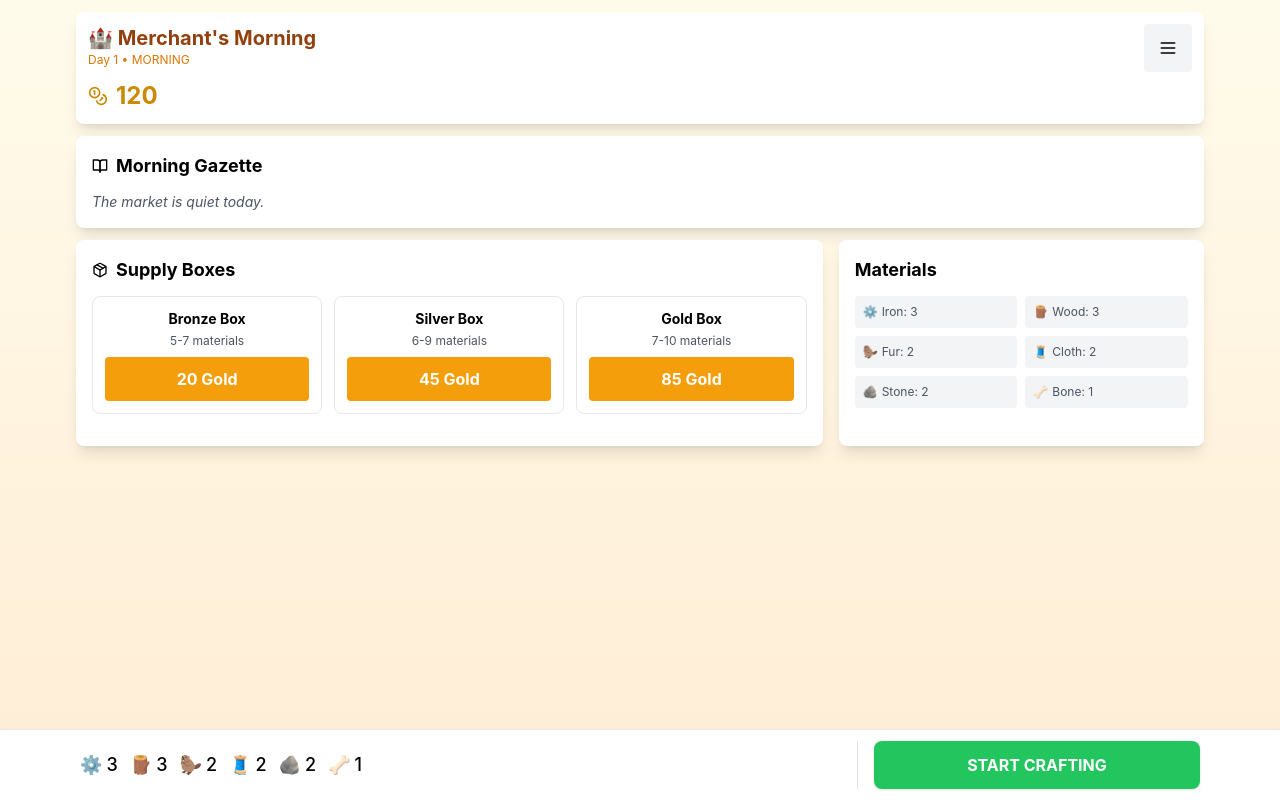
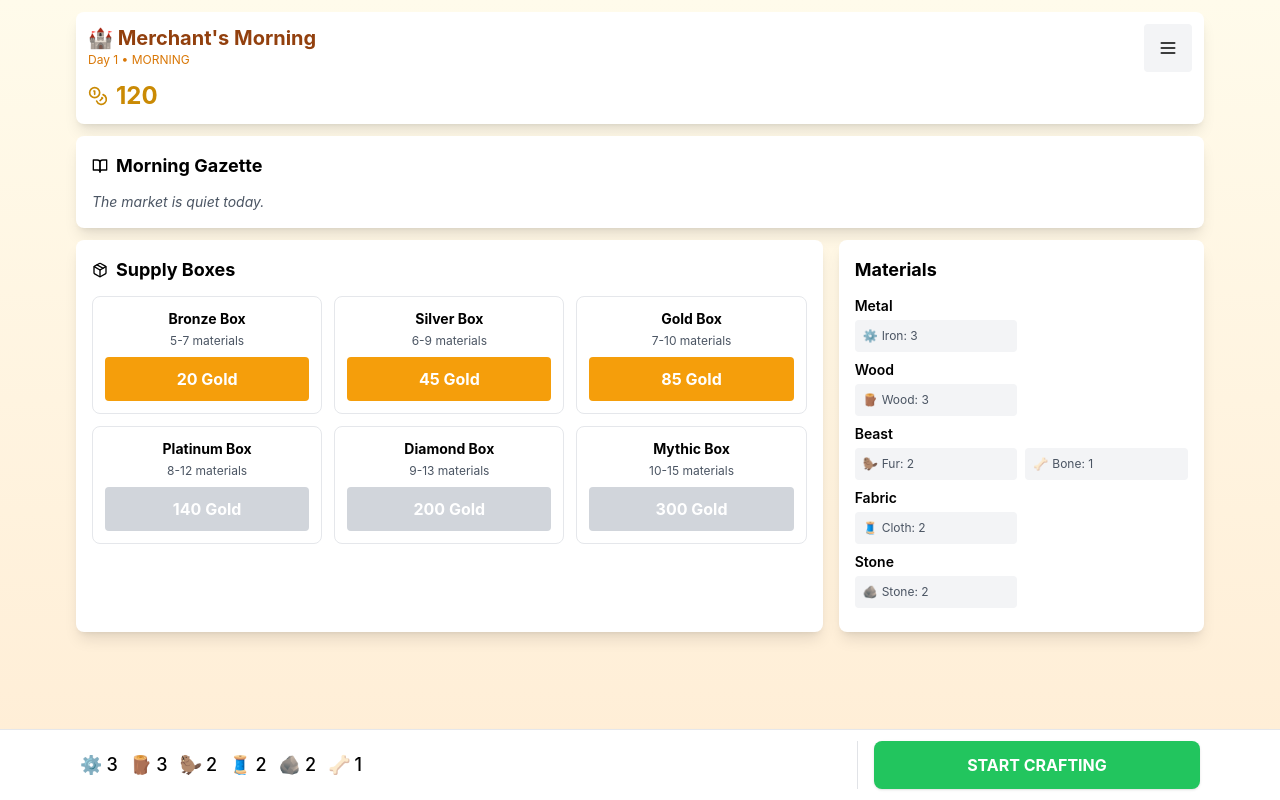
Before and after one commit to hendrism/merchants-morning, a React (Create React App) app: page / in a window 1280 px wide. Built offline with nearby package versions, Linux system fonts and the light colour scheme.

Commit message:
Add new boxes and categorized materials

```diff
--- a/src/App.jsx
+++ b/src/App.jsx
@@ -1,4 +1,4 @@
-import React, { useState, useEffect, useRef, useCallback } from 'react';
+import React, { useState, useEffect, useRef, useCallback, useMemo } from 'react';
 import { Package, Coins, AlertCircle, Sun, Moon, Menu, BookOpen, Settings, HelpCircle } from 'lucide-react';
 import { PHASES, MATERIALS, BOX_TYPES } from './constants';
 import EventLog from './components/EventLog';
@@ -101,6 +101,20 @@ const MerchantsMorning = () => {
     getTopMaterials,
     getSaleInfo,
   } = useCrafting(gameState, setGameState, addEvent, addNotification);
+
+  const materialsByType = useMemo(
+    () =>
+      Object.entries(gameState.materials)
+        .filter(([, count]) => count > 0)
+        .reduce((acc, [id, count]) => {
+          const material = MATERIALS[id];
+          const type = material.type || 'other';
+          if (!acc[type]) acc[type] = [];
+          acc[type].push({ id, count, material });
+          return acc;
+        }, {}),
+    [gameState.materials]
+  );
 
   const filterInventoryByType = useCallback(
     (type) => rawFilterInventoryByType(type),
@@ -235,17 +249,23 @@ const MerchantsMorning = () => {
 
             <div className="bg-white rounded-lg shadow-lg p-4 dark:bg-gray-800">
               <h3 className="text-lg font-bold mb-3">Materials</h3>
-              <div className="grid grid-cols-1 sm:grid-cols-2 gap-2">
-                {Object.entries(gameState.materials).filter(([_, count]) => count > 0).map(([materialId, count]) => {
-                  const material = MATERIALS[materialId];
-                  return (
-                    <div key={materialId} className={`p-2 rounded text-sm sm:text-xs ${getRarityColor(material.rarity)}`}>
-                      <span className="mr-1">{material.icon}</span>
-                      {material.name}: {count}
+              {Object.keys(materialsByType).length > 0 ? (
+                Object.entries(materialsByType).map(([type, mats]) => (
+                  <div key={type} className="mb-2">
+                    <h4 className="font-semibold text-sm mb-1 capitalize">{type}</h4>
+                    <div className="grid grid-cols-1 sm:grid-cols-2 gap-2">
+                      {mats.map(({ id, count, material }) => (
+                        <div key={id} className={`p-2 rounded text-sm sm:text-xs ${getRarityColor(material.rarity)}`}>
+                          <span className="mr-1">{material.icon}</span>
+                          {material.name}: {count}
+                        </div>
+                      ))}
                     </div>
-                  );
-                })}
-              </div>
+                  </div>
+                ))
+              ) : (
+                <p className="text-sm text-gray-600 dark:text-gray-300">No materials</p>
+              )}
             </div>
           </div>
         )}
--- a/src/constants/boxes.js
+++ b/src/constants/boxes.js
@@ -2,4 +2,7 @@ export const BOX_TYPES = {
   bronze: { name: 'Bronze Box', cost: 20, materialCount: [5, 7], rarityWeights: { common: 75, uncommon: 25, rare: 0 } },
   silver: { name: 'Silver Box', cost: 45, materialCount: [6, 9], rarityWeights: { common: 45, uncommon: 45, rare: 10 } },
   gold: { name: 'Gold Box', cost: 85, materialCount: [7, 10], rarityWeights: { common: 25, uncommon: 55, rare: 20 } },
+  platinum: { name: 'Platinum Box', cost: 140, materialCount: [8, 12], rarityWeights: { common: 15, uncommon: 50, rare: 35 } },
+  diamond: { name: 'Diamond Box', cost: 200, materialCount: [9, 13], rarityWeights: { common: 10, uncommon: 45, rare: 45 } },
+  mythic: { name: 'Mythic Box', cost: 300, materialCount: [10, 15], rarityWeights: { common: 0, uncommon: 30, rare: 70 } },
 };
--- a/src/constants/materials.js
+++ b/src/constants/materials.js
@@ -1,20 +1,27 @@
 export const MATERIALS = {
-  iron: { name: 'Iron', rarity: 'common', icon: '⚙️' },
-  wood: { name: 'Wood', rarity: 'common', icon: '🪵' },
-  fur: { name: 'Fur', rarity: 'common', icon: '🦫' },
-  cloth: { name: 'Cloth', rarity: 'common', icon: '🧵' },
-  stone: { name: 'Stone', rarity: 'common', icon: '🪨' },
-  bone: { name: 'Bone', rarity: 'common', icon: '🦴' },
-  leather: { name: 'Leather', rarity: 'uncommon', icon: '🪖' },
-  silver_ore: { name: 'Silver Ore', rarity: 'uncommon', icon: '🥈' },
-  silk: { name: 'Silk', rarity: 'uncommon', icon: '🕸️' },
-  bronze: { name: 'Bronze', rarity: 'uncommon', icon: '🔶' },
-  gemstone: { name: 'Gemstone', rarity: 'rare', icon: '💎' },
-  gold_ore: { name: 'Gold Ore', rarity: 'rare', icon: '✨' },
-  crystal: { name: 'Crystal', rarity: 'rare', icon: '🔮' },
-  mithril: { name: 'Mithril', rarity: 'rare', icon: '⚡' },
-  ruby: { name: 'Ruby', rarity: 'rare', icon: '♦️' },
-  obsidian: { name: 'Obsidian', rarity: 'rare', icon: '⬛' },
+  iron: { name: 'Iron', rarity: 'common', icon: '⚙️', type: 'metal' },
+  wood: { name: 'Wood', rarity: 'common', icon: '🪵', type: 'wood' },
+  fur: { name: 'Fur', rarity: 'common', icon: '🦫', type: 'beast' },
+  cloth: { name: 'Cloth', rarity: 'common', icon: '🧵', type: 'fabric' },
+  stone: { name: 'Stone', rarity: 'common', icon: '🪨', type: 'stone' },
+  bone: { name: 'Bone', rarity: 'common', icon: '🦴', type: 'beast' },
+  copper_ore: { name: 'Copper Ore', rarity: 'common', icon: '🥉', type: 'metal' },
+  hemp: { name: 'Hemp', rarity: 'common', icon: '🌿', type: 'fabric' },
+  coal: { name: 'Coal', rarity: 'common', icon: '🌑', type: 'stone' },
+
+  leather: { name: 'Leather', rarity: 'uncommon', icon: '🪖', type: 'beast' },
+  silver_ore: { name: 'Silver Ore', rarity: 'uncommon', icon: '🥈', type: 'metal' },
+  silk: { name: 'Silk', rarity: 'uncommon', icon: '🕸️', type: 'fabric' },
+  bronze: { name: 'Bronze', rarity: 'uncommon', icon: '🔶', type: 'metal' },
+
+  gemstone: { name: 'Gemstone', rarity: 'rare', icon: '💎', type: 'gem' },
+  gold_ore: { name: 'Gold Ore', rarity: 'rare', icon: '✨', type: 'metal' },
+  crystal: { name: 'Crystal', rarity: 'rare', icon: '🔮', type: 'gem' },
+  mithril: { name: 'Mithril', rarity: 'rare', icon: '⚡', type: 'metal' },
+  ruby: { name: 'Ruby', rarity: 'rare', icon: '♦️', type: 'gem' },
+  obsidian: { name: 'Obsidian', rarity: 'rare', icon: '⬛', type: 'stone' },
+  jade: { name: 'Jade', rarity: 'rare', icon: '🟢', type: 'gem' },
+  dragon_scale: { name: 'Dragon Scale', rarity: 'rare', icon: '🐲', type: 'beast' },
 };
 
 export const MATERIAL_VALUE_RANGE = {
```
